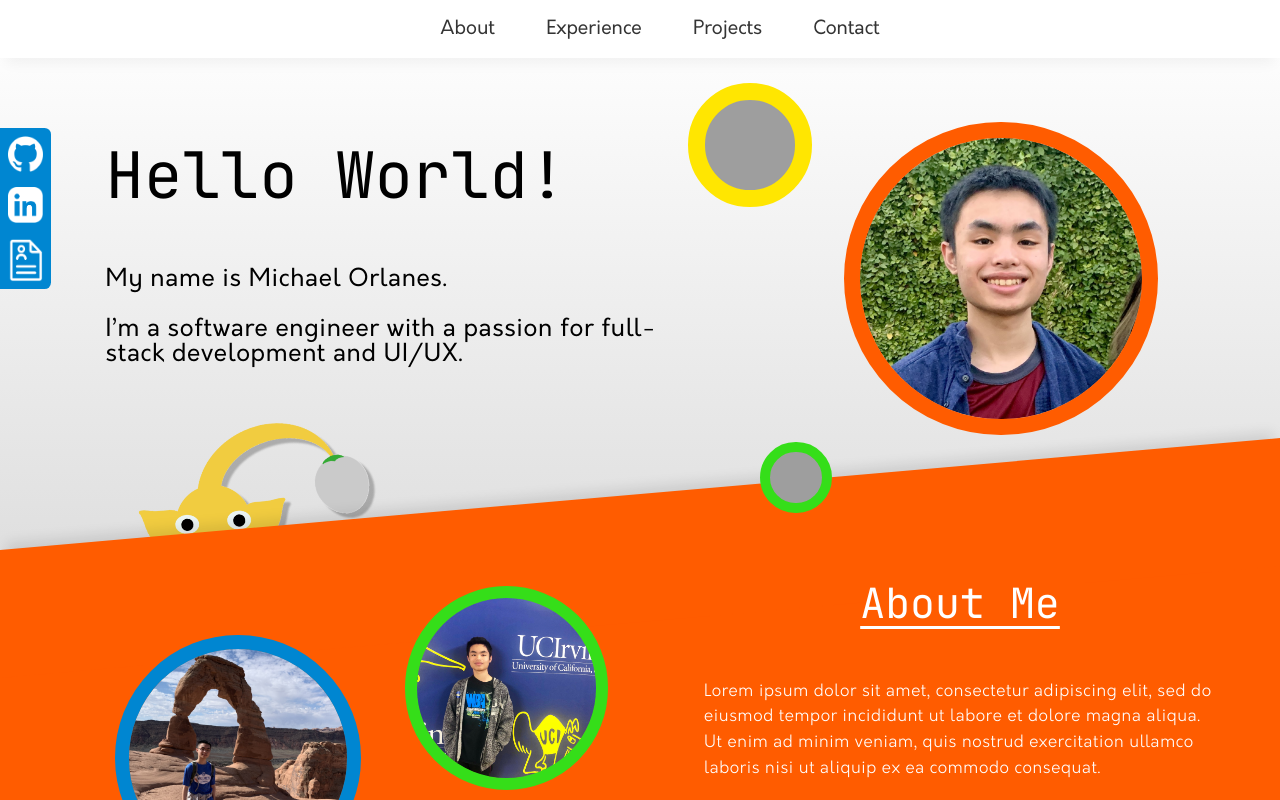
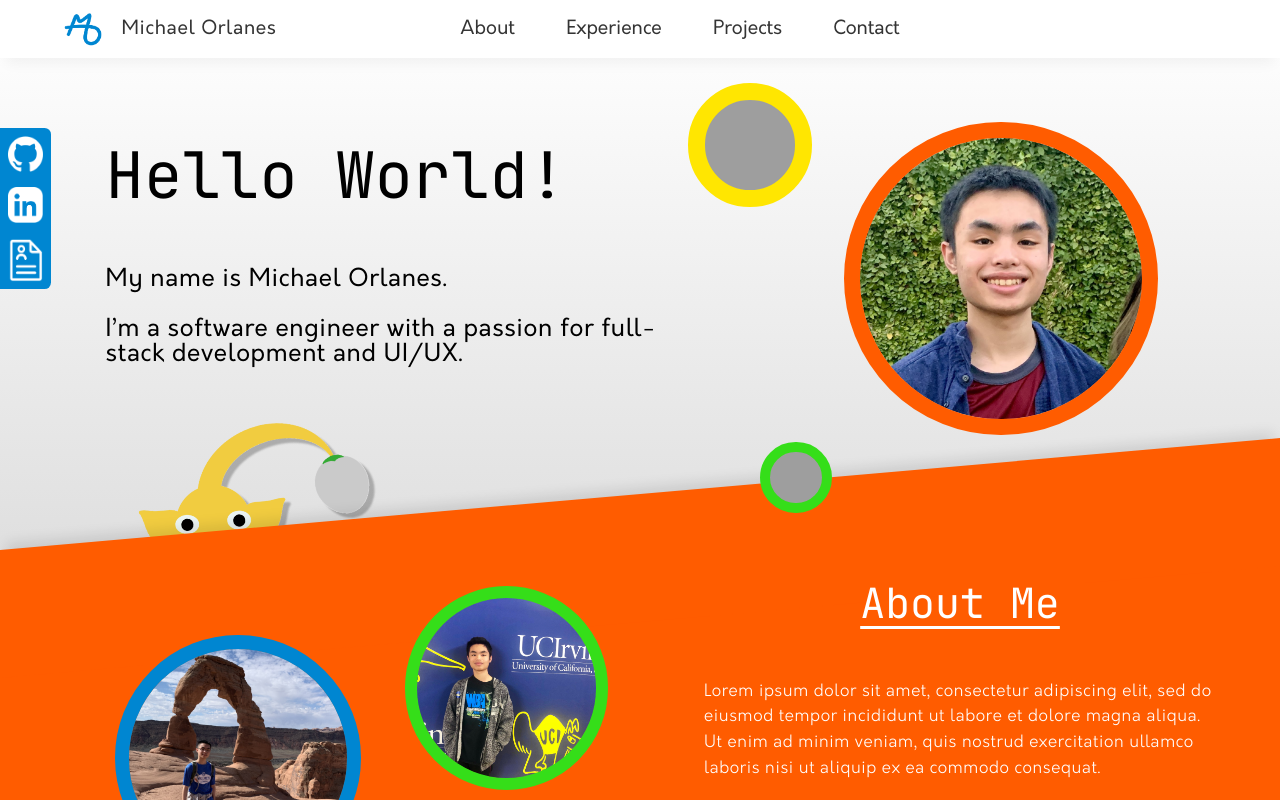
Before and after one commit to sinizano77/portfoliov2, a React (Create React App) app: page / in a window 1280 px wide. Shown: the top 800 px of the page. Built offline with nearby package versions, Linux system fonts and the light colour scheme; grey boxes are pictures that could not be loaded.

Commit message:
conditional mounting on certain components + navbar corner logo

```diff
--- a/src/components/Hero/hero.tsx
+++ b/src/components/Hero/hero.tsx
@@ -79,7 +79,7 @@ const StyledHero = styled.section`
 
 function Hero() {
   return (
-    <StyledHero>
+    <StyledHero id="hero">
       <div className="hero-text-container">
         <h1 className="typed-text">Hello {heroData.typedText[0]}</h1>
         <div className="hero-text">
--- a/src/components/Navbar/navbar.tsx
+++ b/src/components/Navbar/navbar.tsx
@@ -6,17 +6,71 @@ import { theme } from "../../global/theme";
 import { sidebarData } from "../../db/mainDb";
 import useMediaQuery from "../../hooks/useMediaQuery";
 
-//Dropdown logic needs heavy refactoring
-//Should use useEffect + componentDismount instead of CSS visibility alternaives
 const StyledNavBar = styled.nav`
   display: flex;
   position: fixed;
   width: 100%;
   z-index: 4;
-  align-items: center;
   padding: 1.25vw 0;
   background-color: white;
   box-shadow: var(--shadow-bottom);
+
+  .nav-content-container {
+    display: inherit;
+    align-items: center;
+    width: 100%;
+  }
+
+  .icon-container {
+    display: inherit;
+    position: relative;
+    align-items: center;
+    left: 3vw;
+    width: 17%;
+    z-index: 3;
+
+    @media (${theme.breakpoints.xs}) {
+      width: 60%;
+    }
+
+    @media (${theme.breakpoints.sm}) {
+      width: 17%;
+    }
+  }
+
+  .site-icon {
+    @media (${theme.breakpoints.xs}) {
+      width: 10vw;
+      height: 10vw;
+      margin-right: 5vw;
+    }
+
+    @media (${theme.breakpoints.sm}) {
+      width: 3vw;
+      height: 3vw;
+      margin-right: 1.5vw;
+    }
+  }
+
+  .name {
+    font-family: "Orkney";
+
+    @media (${theme.breakpoints.xs}) {
+      font-size: 5vw;
+    }
+
+    @media (${theme.breakpoints.sm}) {
+      font-size: 1.5vw;
+    }
+  }
+
+  .desktop-nav {
+    display: inherit;
+    position: fixed;
+    list-style-type: none;
+    width: 100%;
+    justify-content: center;
+  }
 
   a:link,
   a:visited,
@@ -24,7 +78,7 @@ const StyledNavBar = styled.nav`
     position: relative;
     text-decoration: none !important;
     color: var(--dark-grey);
-    margin: 0 2vw 0 2vw;
+    margin: 0 2vw;
   }
 
   a::after {
@@ -61,11 +115,6 @@ const StyledNavBar = styled.nav`
     transform-origin: 50%;
   }
 
-  .desktop-nav {
-    display: inherit;
-    list-style-type: none;
-  }
-
   @media (${theme.breakpoints.xs}) {
     height: 15vw;
     justify-content: flex-end;
@@ -87,6 +136,7 @@ const StyledMenuIcon = styled.div`
   min-height: 10vw;
   box-sizing: border-box;
   right: 8vw;
+  left: 18vw;
 
   .lines {
     width: 100%;
@@ -123,7 +173,7 @@ const StyledDropdown = styled.div`
   min-height: 60vw;
   background-color: white;
   overflow: hidden;
-  padding-top: 15vw;
+  padding-top: 13vw;
 
   .dropdown-link:link,
   .dropdown-link:visited,
@@ -169,15 +219,6 @@ const StyledDropdown = styled.div`
     transform: translateY(0vw);
     transition: var(--transition);
   }
-
-  &.dropdown.hidden {
-    visibility: hidden;
-  }
-
-  &.dropdown.visible {
-    visibility: visible;
-    transform: translateY(0vw);
-  }
 `;
 
 const StyledPortfolioLinks = styled.div`
@@ -219,18 +260,22 @@ function Navbar() {
   const [isMenuOpen, setIsMenuOpen] = useState(false);
   const [lineClass, setLineClass] = useState("lines unclicked");
   const [dropdownClass, setDropdownClass] = useState(`dropdown closed`);
-  const [isDropdownOpenPrior, setIsDropdownOpenPrior] = useState(false);
 
   function NavLinks(navClass: string) {
     let linkClass: string;
-    navClass == "desktop-nav-links" ? linkClass = "nav" : linkClass = "dropdown";
-    console.log(navClass);
+    navClass === "desktop-nav-links"
+      ? (linkClass = "nav")
+      : (linkClass = "dropdown");
 
     return (
       <menu className={navClass}>
-        {navData.map((navItem, i) => (
+        {navData.navLinks.map((navItem, i) => (
           <li className={`${linkClass}-item`} key={i}>
-            <a className={`${linkClass}-link`} href={navItem.link} rel="noreferrer">
+            <a
+              className={`${linkClass}-link`}
+              href={navItem.link}
+              rel="noreferrer"
+            >
               {navItem.name}
             </a>
           </li>
@@ -239,7 +284,6 @@ function Navbar() {
     );
   }
 
-  //dropdown state can be controlled by clicking on MenuIcon
   function MenuIcon() {
     return (
       <StyledMenuIcon className="menuIcon" onClick={updateMenu}>
@@ -249,40 +293,9 @@ function Navbar() {
     );
   }
 
-  function updateMenu() {
-    if (!isMenuOpen) {
-      setLineClass("lines clicked");
-      setDropdownClass(`dropdown open`);
-    } else {
-      setLineClass("lines unclicked");
-      setDropdownClass(`dropdown closed`);
-    }
-    setIsMenuOpen(!isMenuOpen);
-  }
-
-  //dropdown state can also be controlled by mediaQuery (isMobile)
-  //if dropdown is open in mobile and then switches to desktop, hide dropdown
-  //if dropdown was open prior and switches back to mobile, reopen dropdown
-  function updateDropdownClass() {
-    if (isMobile && isMenuOpen) {
-      setDropdownClass("dropdown hidden");
-      setIsDropdownOpenPrior(!isDropdownOpenPrior);
-      setIsMenuOpen(!isMenuOpen);
-    } else if (!isMobile && isDropdownOpenPrior) {
-      setDropdownClass("dropdown visible");
-      setIsDropdownOpenPrior(!isDropdownOpenPrior);
-      setIsMenuOpen(!isMenuOpen);
-    }
-
-    return dropdownClass;
-  }
-
-  return (
-    <>
-      <StyledNavBar className="navBar">
-        {isMobile ? NavLinks("desktop-nav") : MenuIcon()}
-      </StyledNavBar>
-      <StyledDropdown className={updateDropdownClass()}>
+  function dropdown() {
+    return (
+      <StyledDropdown className={dropdownClass}>
         {NavLinks("mobile-dropdown")}
         <StyledPortfolioLinks>
           <span />
@@ -315,6 +328,36 @@ function Navbar() {
           <span />
         </StyledPortfolioLinks>
       </StyledDropdown>
+    );
+  }
+
+  function updateMenu() {
+    if (!isMenuOpen) {
+      setLineClass("lines clicked");
+      setDropdownClass(`dropdown open`);
+    } else {
+      setLineClass("lines unclicked");
+      setDropdownClass(`dropdown closed`);
+    }
+    setIsMenuOpen(!isMenuOpen);
+  }
+
+  return (
+    <>
+      <StyledNavBar className="navBar">
+        <div className="nav-content-container">
+          <a className="icon-container" href={navData.left.link}>
+            <img
+              className="site-icon"
+              src={navData.siteIcon}
+              alt="Website icon"
+            />
+            <p className="name">{navData.left.name}</p>
+          </a>
+          {isMobile ? NavLinks("desktop-nav") : MenuIcon()}
+        </div>
+      </StyledNavBar>
+      {!isMobile ? dropdown() : null}
     </>
   );
 }
--- a/src/components/Sidebar/sidebar.tsx
+++ b/src/components/Sidebar/sidebar.tsx
@@ -2,6 +2,7 @@ import * as React from "react";
 import styled from "styled-components";
 import { sidebarData } from "../../db/mainDb";
 import { theme } from "../../global/theme";
+import useMediaQuery from "../../hooks/useMediaQuery";
 
 const StyledSidebar = styled.aside`
   display: flex;
@@ -36,18 +37,11 @@ const StyledSidebar = styled.aside`
   img:nth-last-child(1) {
     max-height: 4vw;
   }
-
-  @media (${theme.breakpoints.xs}) {
-    visibility: hidden;
-  }
-
-  @media (${theme.breakpoints.sm}) {
-    visibility: visible;
-  }
 `;
 
 function Sidebar() {
-  return (
+  const isMobile = useMediaQuery(`(${theme.breakpoints.sm})`);
+  const sidebar = (
     <StyledSidebar>
       <a
         className="btn"
@@ -75,6 +69,8 @@ function Sidebar() {
       </a>
     </StyledSidebar>
   );
+
+  return isMobile ? sidebar : null;
 }
 
 export default Sidebar;
--- a/src/db/mainDb.tsx
+++ b/src/db/mainDb.tsx
@@ -7,6 +7,7 @@ import pikminJs from "../assets/images/pikmin_js.png";
 import pikminPython from "../assets/images/pikmin_python.png";
 import pikminReact from "../assets/images/pimin_react.png";
 
+import siteIcon from "../assets/icons/site_icon.png";
 import ghIconWhite from "../assets/icons/github_icon_white.png";
 import ghIconCerulean from "../assets/icons/github_icon_cerulean.png";
 import linkedInWhite from "../assets/icons/linkedin_icon_white.png";
@@ -22,12 +23,16 @@ export const heroData = {
     "I’m a software engineer with a passion for full-stack development and UI/UX. ",
 };
 
-export const navData = [
-  { name: "About", link: "#about" },
-  { name: "Experience", link: "#experience" },
-  { name: "Projects", link: "#projects" },
-  { name: "Contact", link: "#contact" },
-];
+export const navData = {
+  siteIcon: siteIcon,
+  left: {name: "Michael Orlanes", link: "#hero"},
+  navLinks: [
+    { name: "About", link: "#about" },
+    { name: "Experience", link: "#experience" },
+    { name: "Projects", link: "#projects" },
+    { name: "Contact", link: "#contact" },
+  ]
+};
 
 export const sidebarData = {
   github: {
```
Also changed, not shown: src/assets/icons/site_icon.png (added).
